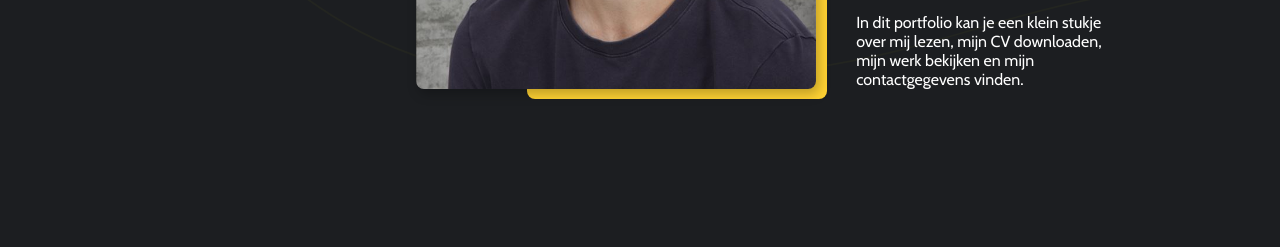
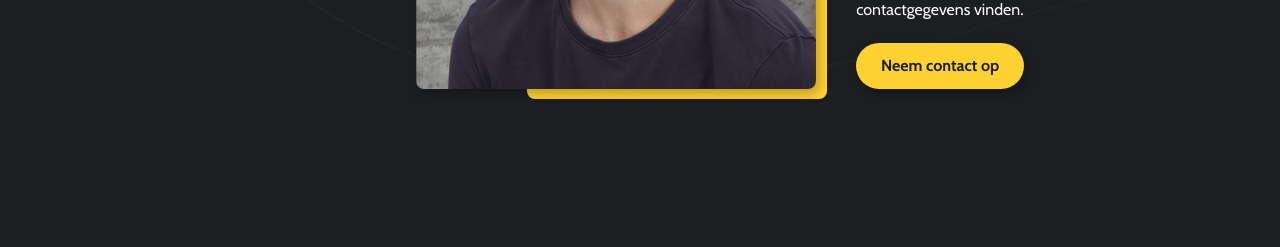
Before and after one commit to Robertzien/Portfolio, a plain HTML site: page index.html in a window 1280 px wide. Shown: the part 553-800 px from the top of the page. Drawn offline with nearby package versions, Linux system fonts and the light colour scheme.

Commit message:
Added CTA button

```diff
--- a/index.html
+++ b/index.html
@@ -6,7 +6,7 @@
           content="width=device-width, user-scalable=no, initial-scale=1.0, maximum-scale=1.0, minimum-scale=1.0">
     <meta http-equiv="X-UA-Compatible" content="ie=edge">
     <title>Portfolio</title>
-    <link rel="stylesheet" href='style.css'>
+    <link rel="stylesheet" href='scss/styles.css'>
     <link href="https://fonts.googleapis.com/css2?family=Cabin:ital,wght@0,400;0,500;0,600;0,700;1,400;1,500;1,600;1,700&display=swap" rel="stylesheet">
     <link href="https://fonts.googleapis.com/css2?family=Rubik:ital,wght@0,300;0,400;0,500;0,600;0,700;0,800;1,300;1,400;1,500;1,600;1,700;1,800&display=swap" rel="stylesheet">
     <script src="javascript/script.js" defer></script>
@@ -97,6 +97,9 @@
                     <div class="hero__about-text">
                         In dit portfolio kan je een klein stukje over mij lezen, mijn CV downloaden, mijn werk bekijken en mijn contactgegevens vinden.
                     </div>
+                    <a class="hero__about-button button button--yellow" href="mailto: robertziengs03@gmail.com">
+                        Neem contact op
+                    </a>
                 </div>
             </div>
         </div>
--- a/scss/components/_hero.scss
+++ b/scss/components/_hero.scss
@@ -58,6 +58,9 @@
       font-weight: 400;
       font-size: $font-size-40;
     }
+    &-button {
+      margin-top: 1.5rem;
+    }
   }
   &__image {
     position: relative;
--- a/scss/general/_buttons.scss
+++ b/scss/general/_buttons.scss
@@ -36,4 +36,11 @@
   div {
     margin-right: .75rem;
   }
+  &--yellow {
+    background: $yellow;
+    color: $lightblack;
+    &:hover {
+      color: white;
+    }
+  }
 }
```
Also changed, not shown: work.html (+1 -1 lines), scss/styles.css (added), style.css (deleted), 4 other files.
